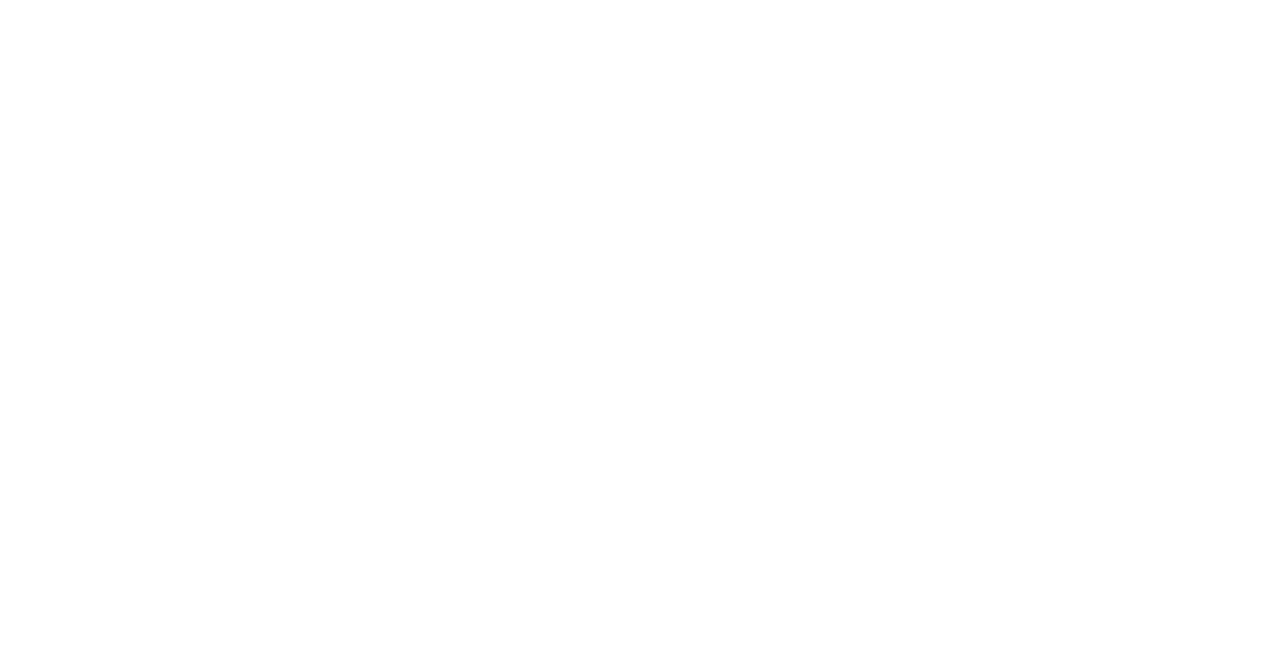
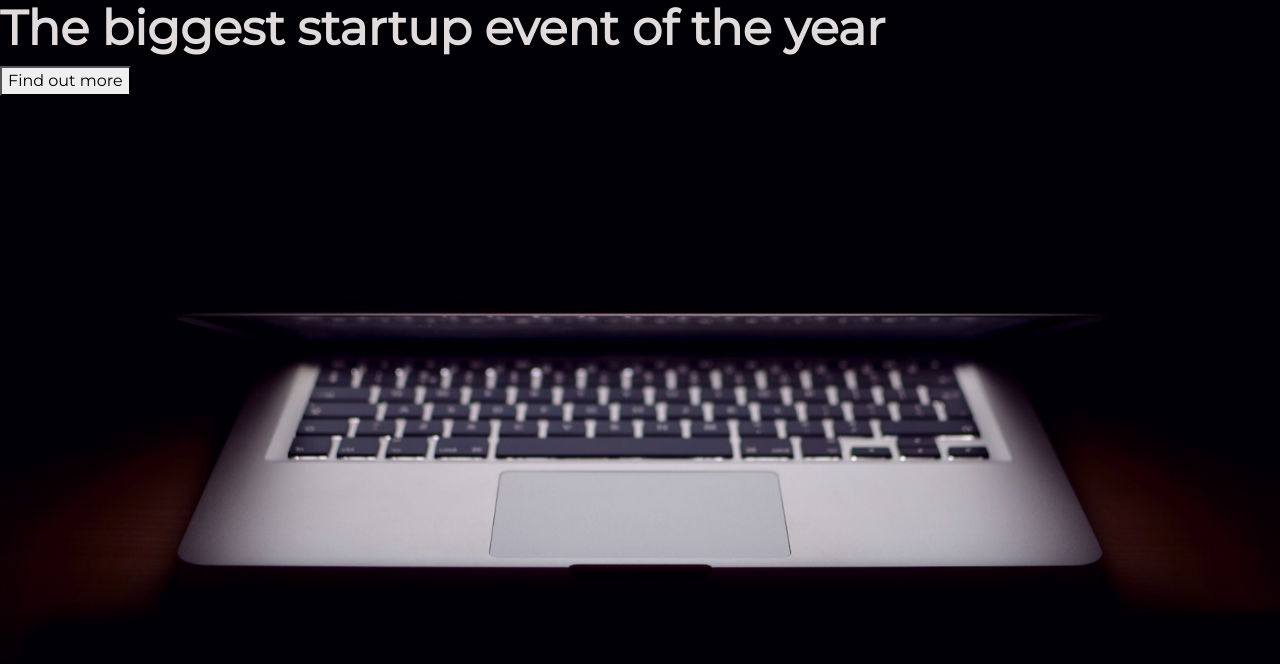
Before and after one commit to g-galvez2018/Bootstrap_Lab, a plain HTML site: page index.html in a window 1280 px wide. Drawn offline with nearby package versions, Linux system fonts and the light colour scheme.

Commit message:
added html

```diff
--- a/index.html
+++ b/index.html
@@ -2,6 +2,9 @@
 <html>
   <head>
     <title>Startup</title>
+     <!-- Required meta tags -->
+    <meta charset="utf-8">
+    <meta name="viewport" content="width=device-width, initial-scale=1, shrink-to-fit=no">
 
     <!-- Google Fonts -->
     <link href="https://fonts.googleapis.com/css?family=Montserrat" rel="stylesheet">
@@ -13,6 +16,8 @@
     <link rel="stylesheet" type="text/css" href="style.css">
   </head>
   <body>
+    <h1><strong>The biggest startup event of the year</strong></h1>
+    <button>Find out more</button>
 
   </body>
 </html>
--- a/style.css
+++ b/style.css
@@ -3,4 +3,14 @@ html {
   width: 100%;
   height: 100%;
   font-family: 'Montserrat', sans-serif;
+  background: url(images/header.jpg) no-repeat center center fixed;
+  -webkit-background-size: cover;
+  -moz-background-size: cover;
+  -o-background-size: cover;
+  background-size: cover;
 }
+
+h1 {
+  font-size:3rem;
+  color: #e2dbdb;
+}
```
